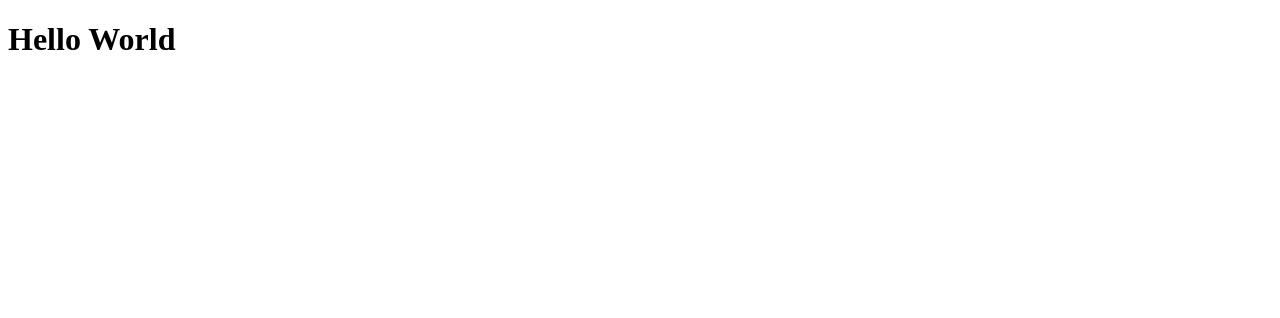
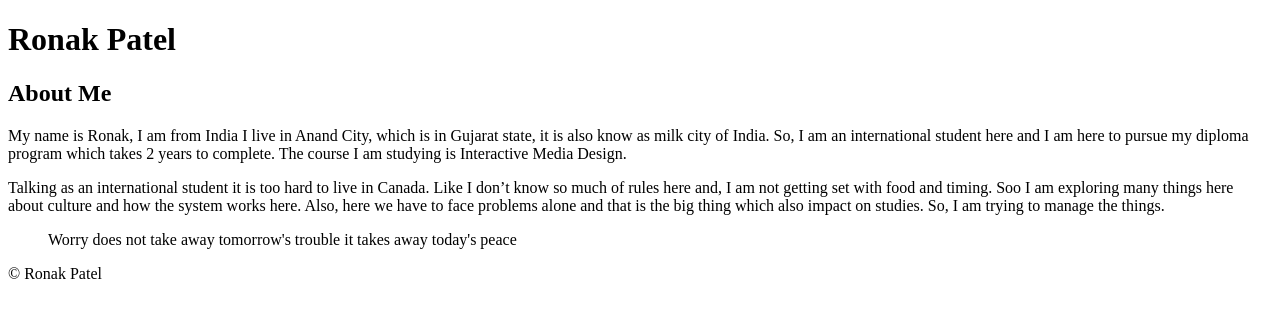
Before and after one commit to Ronak2723/html.assignment, a plain HTML site: page index.html in a window 1280 px wide. Drawn offline with Linux system fonts and the light colour scheme.

Commit message:
Finished

```diff
--- a/index.html
+++ b/index.html
@@ -7,8 +7,22 @@
     <title>HTML ASSIGNMENT</title>
 </head>
 <body>
+<header>
+    <h1>Ronak Patel</h1>
+</header>
+<article>
+    <h2> About Me</h2>
+    <p>My name is Ronak, I am from India I live in Anand City, which is in Gujarat state, it is also know as milk city of India. So, I am an international student here and I am here to pursue my diploma program which takes 2 years to complete. The course I am studying is Interactive Media Design.</p>
+    <p>Talking as an international student it is too hard to live in Canada. Like I don’t know so much of rules here and, I am not getting set with food and timing. Soo I am exploring many things here about culture and how the system works here. Also, here we have to face problems alone and that is the big thing which also impact on studies. So, I am trying to manage the things.</p>
+</article>
+    <blockquote>
+        Worry does not take away tomorrow's trouble it takes away today's peace
+    </blockquote>
+    <footer>
+        &copy; Ronak Patel
+    </footer>
 
-    <h1>Hello World</h1>
+
 
 
 </body>
```
